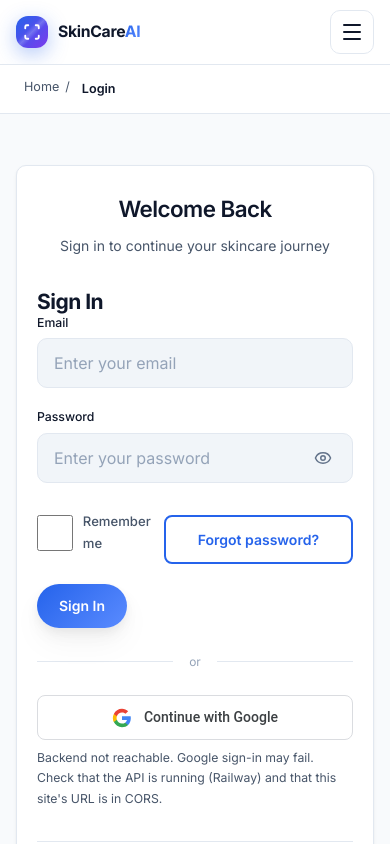
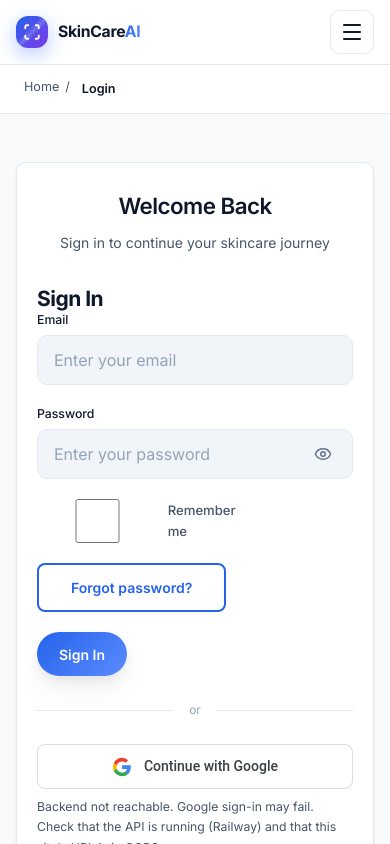
Before and after one commit to himprapatel-rgb/ai-skincare-intelligence-system, a React (Vite) app in the folder frontend/: page /auth in a window 390 px wide. Shown: the top 844 px of the page. Built offline with nearby package versions, Linux system fonts and the light colour scheme; no server answers.

Commit message:
GUI batch 18: checkbox alignment, card responsive, empty CTA

```diff
--- a/frontend/src/components/EmptyState.css
+++ b/frontend/src/components/EmptyState.css
@@ -75,7 +75,8 @@
 
 .empty-state-action:hover {
   background: var(--primary-hover);
-  transform: translateY(-1px);
+  transform: translateY(-2px);
+  box-shadow: var(--shadow-md);
 }
 
 .empty-state-action:focus-visible {
--- a/frontend/src/index.css
+++ b/frontend/src/index.css
@@ -346,6 +346,15 @@ select:focus {
   }
 }
 
+/* Card responsive (Tasks 371–380) */
+@media (max-width: 768px) {
+  .card-padding,
+  .card-padding-sm,
+  .card-padding-lg {
+    padding: var(--spacing-md);
+  }
+}
+
 /* Product grid 1-col on mobile (Task 904) */
 @media (max-width: 768px) {
   .product-grid,
@@ -397,6 +406,31 @@ select:focus {
   outline: none;
   border-color: var(--primary);
   box-shadow: var(--focus-shadow);
+}
+
+/* Checkbox/radio alignment (Task 409) */
+input[type="checkbox"],
+input[type="radio"] {
+  width: 20px;
+  height: 20px;
+  min-width: 20px;
+  min-height: 20px;
+  accent-color: var(--primary);
+  vertical-align: middle;
+  margin-right: var(--spacing-sm);
+}
+
+.checkbox-group label,
+.checkbox-label {
+  display: flex;
+  align-items: center;
+  gap: var(--spacing-sm);
+}
+
+.checkbox-group input[type="checkbox"],
+.checkbox-label input[type="checkbox"] {
+  margin-right: 0;
+  flex-shrink: 0;
 }
 
 /* Dropdown stacking (Tasks 541–550) - custom dropdowns */
```
Also changed, not shown: 1 other file (tests, documents, lock files or other folders).
